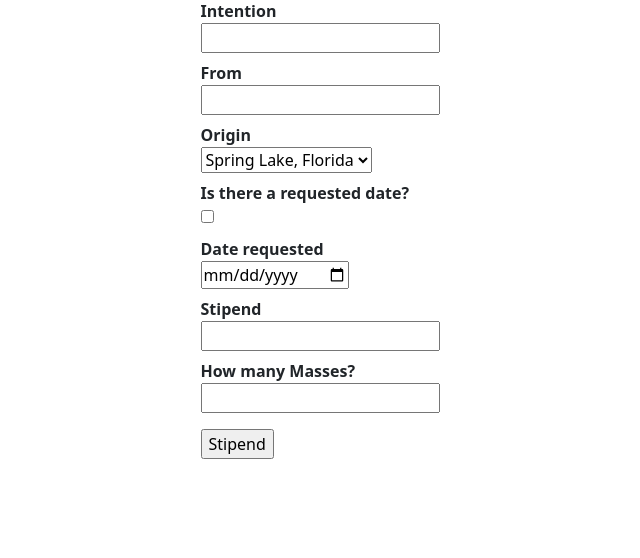
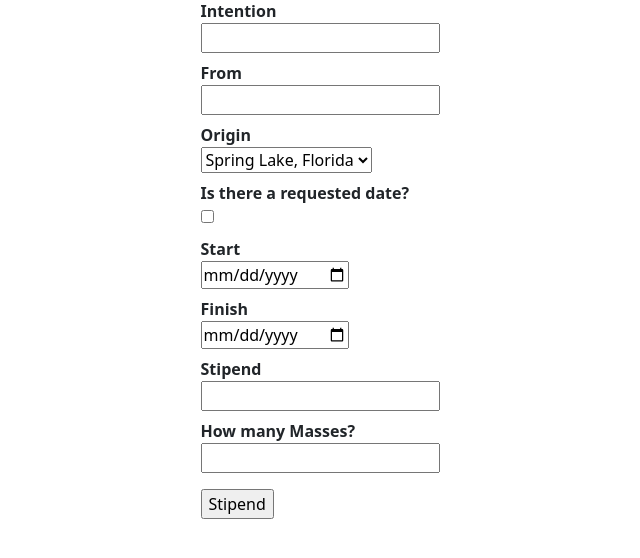
Before and after one commit to corei8/stipendium, a Flask app: page / in a window 1280 px wide. Shown: the part 147-705 px from the top of the page, without its empty margins (320-960 px from the left). Run offline with Flask 2, Linux system fonts and the light colour scheme; some libraries are stand-ins or nearby versions.

Commit message:
add styling to table and dates

```diff
--- a/stipendium.py
+++ b/stipendium.py
@@ -69,8 +69,11 @@ class StipendForm(Form):
             default=False
             )
     start = DateField(
-            'Date requested',
-            # format="%Y-%m-%d",
+            'Start',
+            widget=DateInput()
+            )
+    finish = DateField(
+            'Finish',
             widget=DateInput()
             )
     amount = IntegerField('Stipend')
@@ -86,9 +89,9 @@ def add_stipend():
                         requester    = form.requester.data,
                         origin       = form.origin.data,
                         accepted     = datetime.today(),
-                        request_date = form.request_date.data,
-                        start        = None, # just for now.
-                        finish       = None, # see the comment above
+                        request_date = eval(form.request_date.data),
+                        start        = form.start.data,
+                        finish       = form.finish.data,
                         amount       = form.amount.data,
                         masses       = form.masses.data,
                         celebrant    = '',
--- a/templates/add_stipend.html
+++ b/templates/add_stipend.html
@@ -1,5 +1,5 @@
 {% extends 'base.html' %}
-{% from "_formhelper.html" import render_field, render_widget %}
+{% from "_formhelper.html" import render_field %}
 {% block nav %}
     <a href="{{ url_for('stipends') }}">View Stipends</a>
 {% endblock %}
@@ -14,6 +14,7 @@
             {{ render_field(form.origin) }}
             {{ render_field(form.request_date) }}
             {{ render_field(form.start) }}
+            {{ render_field(form.finish) }}
             {{ render_field(form.amount) }}
             {{ render_field(form.masses) }}
         </dl>
```
Also changed, not shown: templates/stipends.html (+5 -4 lines), book.db.
